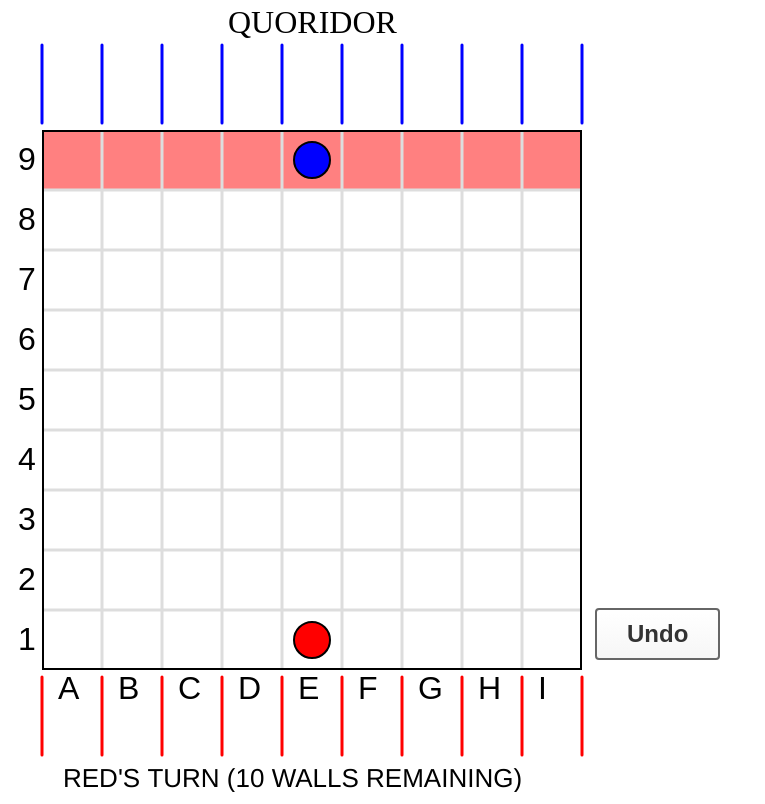
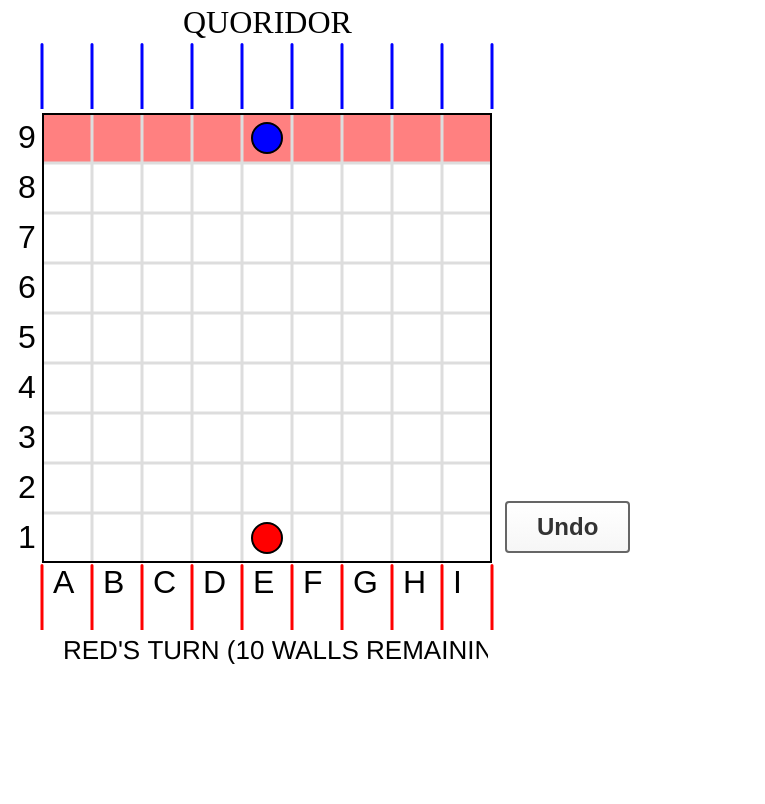
Before and after one commit to QuoridorOnline/quoridoronline.github.io, a plain HTML site: page index.html in a window 1280 px wide. Shown: the whole page, without its empty margins (0-765 px from the left). Drawn offline with Linux system fonts and the light colour scheme.

Commit message:
Made cell_size smaller

```diff
--- a/index.html
+++ b/index.html
@@ -13,7 +13,7 @@
     <div><canvas id="title-text"></canvas></div>
     <canvas id="top-notation"></canvas>
     <!-- <div class="canvas-wrapper"> -->
-    <div style="width:760px; height:544px">
+    <div style="width:760px; height:450px">
         <canvas id="left-notation"></canvas>
         <canvas id="quoridor-board">Use a browser that supports HTML5 Canvas.</canvas>
         <input type="button" id="btn_undo" value="Undo"/>
--- a/src/main.js
+++ b/src/main.js
@@ -8,7 +8,7 @@ var COLS = 9; // ROWS by COLS cells
 var ROWS = 9;
 
 // Named-varants of the various dimensions used for graphics drawing
-var CELL_SIZE = 60; // cell width and height (square)
+var CELL_SIZE = 50; // cell width and height (square)
 var CANVAS_WIDTH = CELL_SIZE * COLS;  // the drawing canvas
 var CANVAS_HEIGHT = CELL_SIZE * ROWS;
 
@@ -42,7 +42,7 @@ titleTextContext.fillText("QUORIDOR", NOTATION_PADDING + CANVAS_WIDTH/2 - 80, TE
 // TOP SPACE FOR BLUE WALLS
 var topNotation = document.getElementById('top-notation');
 topNotation.width = 2 * NOTATION_PADDING + CANVAS_WIDTH;
-topNotation.height = 2 * CELL_SIZE - 6 * WALL_PADDING;
+topNotation.height = 2 * CELL_SIZE - 6.5 * WALL_PADDING;
 var topContext = topNotation.getContext('2d');
 drawBluRemainingWalls(10);
 
@@ -57,7 +57,7 @@ for (var i=0; i < ROWS; i++) leftContext.fillText(9-i, 10, (i + 0.5) * CELL_SIZE
 // BOT SPACE FOR TEXT AND RED WALLS
 var botNotation = document.getElementById('bot-notation');
 botNotation.width = 2 * NOTATION_PADDING + CANVAS_WIDTH;
-botNotation.height = 2 * CELL_SIZE - 6 * WALL_PADDING;
+botNotation.height = 2 * CELL_SIZE - 6.5 * WALL_PADDING;
 var botContext = botNotation.getContext('2d');
 drawRedRemainingWalls(10);
 
@@ -314,7 +314,7 @@ function drawRedRemainingWalls(inWallsLeft) {
     // Creating the bot latter notation
     botContext.font = "32px Arial";
     for (var i=0; i < ROWS; i++)
-        botContext.fillText(String.fromCharCode(65+i), NOTATION_PADDING + (i + 0.5) * CELL_SIZE - 10, 25);
+        botContext.fillText(String.fromCharCode(65+i), NOTATION_PADDING + (i + 0.5) * CELL_SIZE - 10, 30);
 
     botContext.lineWidth = WALL_STROKE_WIDTH * .75;
     botContext.strokeStyle = "red";
```
